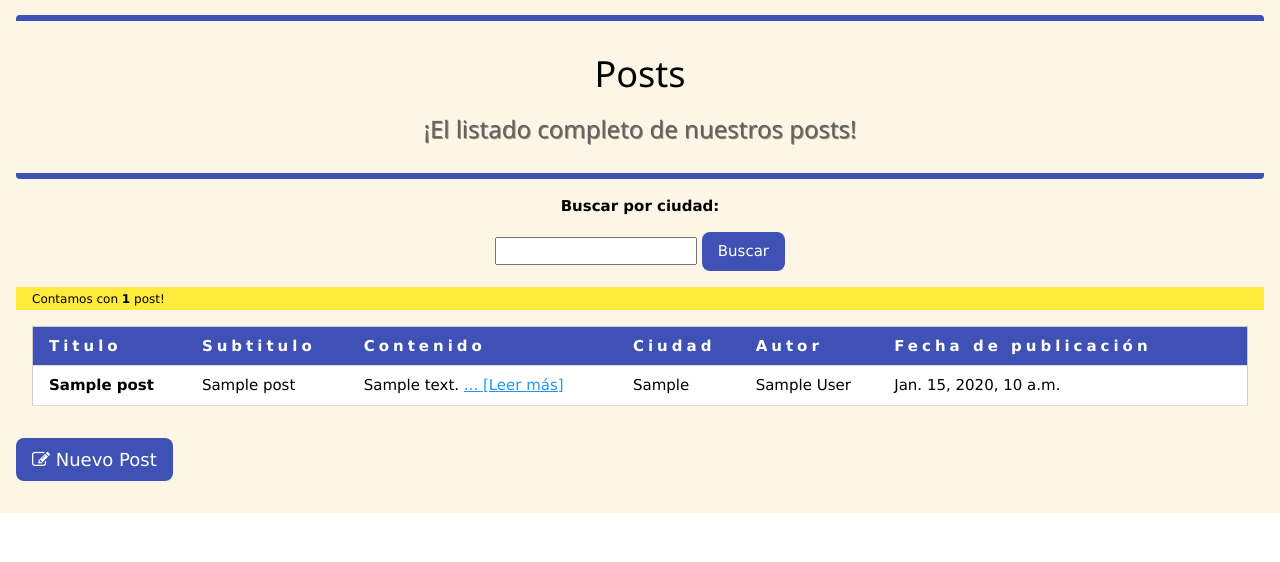
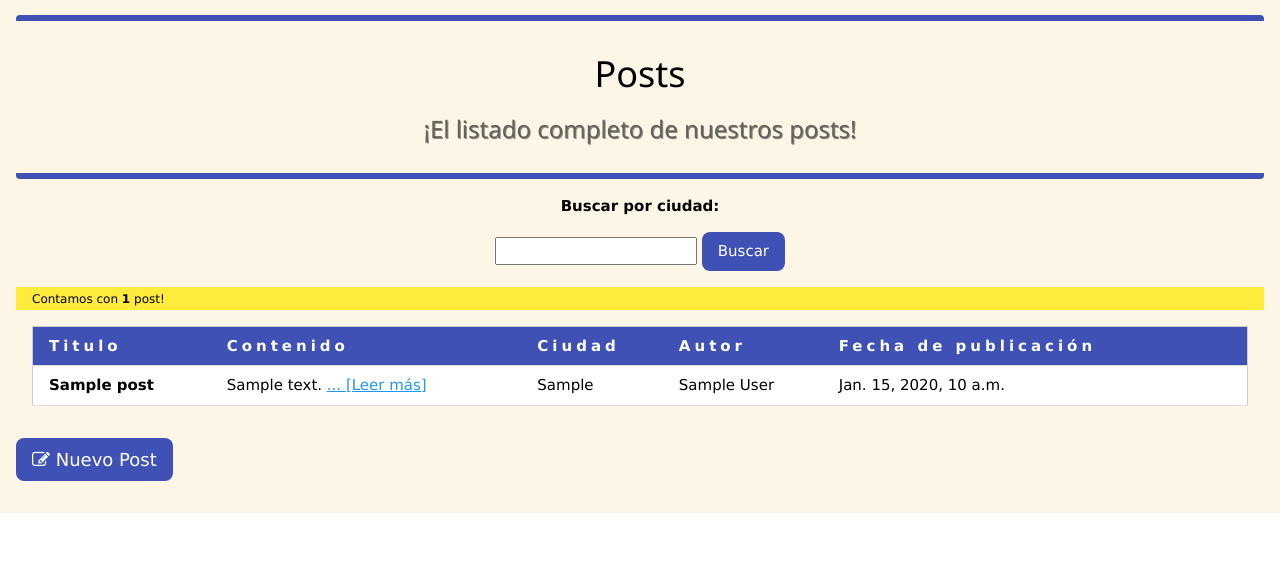
Before and after one commit to tompy017/blog_project, a Django app: page /pages/ in a window 1280 px wide. Shown: the part 238-800 px from the top of the page. Run offline with Django 4.2, Linux system fonts and the light colour scheme; tables that the repository leaves empty hold one stand-in row (values such as "Sample post").

```diff
--- a/blogapp/forms.py
+++ b/blogapp/forms.py
@@ -16,7 +16,7 @@ class NuevoPost(forms.ModelForm):
             'title',
             'subtitle',
             'content',
-            'author',
+            'author'
             ]
         #  Widget para agrandar el area de texto(TextField) a 80 columnas
         widgets = {'content': forms.Textarea(attrs={'cols': 80})}
--- a/blogapp/models.py
+++ b/blogapp/models.py
@@ -17,14 +17,13 @@ class Post(models.Model):
     author = models.CharField(max_length=60)
     date_added = models.DateTimeField(auto_now_add=True)
 
-
     class Meta:
         # Nombres a mostrar en singular y plural (admin panel)
         verbose_name = 'entrada'
         verbose_name_plural = "entradas"
 
     def __str__(self):
-        return f"{self.city} - {self.title} - {self.content[:50]}[...]"
+        return f"{self.city} - {self.title} - {self.subtitle}"
 
 
 class Promo(models.Model):
--- a/blogapp/templates/blogapp/post_detail.html
+++ b/blogapp/templates/blogapp/post_detail.html
@@ -23,9 +23,7 @@
 <!-- Botones -->
 <div class="w3-bar w3-padding-32">
 <a button type="button" class="w3-button w3-round-large w3-large w3-indigo" href=" {% url 'blogapp:Posts' %} ">Volver</button></a>
-{% if user.is_authenticated and user == post.author %}
 <a href="{% url 'blogapp:EditPost' post.id %}" class="w3-button w3-round-large w3-large w3-indigo w3-right"><i class="fa fa-edit"></i> Editar</a>
-{% endif%}
 </div>
 
 {% endblock posts %}
--- a/blogapp/templates/blogapp/posts.html
+++ b/blogapp/templates/blogapp/posts.html
@@ -44,7 +44,6 @@
             <thead>
                 <tr class="w3-indigo w3-wide">
                     <th>Titulo</th>
-                    <th>Subtitulo</th>
                     <th>Contenido</th>
                     <th>Ciudad</th>
                     <th>Autor</th>
@@ -56,13 +55,13 @@
                 {% for post in posts %}
                     <tr>
                         <th>{{post.title}}</th>
-                        <td>{{post.subtitle}}</td>
+
                         <td>{{post.content|slice:':70'}} <a class="w3-text-blue" href="{% url 'blogapp:PostDetail' post.id %}">... [Leer más]</a></td>
                         <td>{{post.city}}</td>
                         <td>{{post.author}}</td>
                         <td>{{post.date_added}}</td>
                         <td>
-                            {% if user.is_authenticated and user == post.author %}
+                            {% if user.is_authenticated %}
                             <!-- Botones de tabla -->
                             <a href="{% url 'blogapp:DeletePost' post.id %}" class="w3-button w3-round w3-indigo w3-small"><i class="fa fa-trash"></i> Borrar</a>
                             <a href="{% url 'blogapp:EditPost' post.id %}" class="w3-button w3-round w3-indigo w3-small"><i class="fa fa-edit"></i> Editar</a>
--- a/blogapp/urls.py
+++ b/blogapp/urls.py
@@ -24,7 +24,7 @@ urlpatterns = [
     path('pages/<post_id>/', post_detail, name='PostDetail'),
     # About
     path('about/', about, name='About'),
-    # Inbox
+    # Messages
     path('messages/', messages, name='Messages'),
     path('messages/delete/<msg_id>/', delete_msg, name='DeleteMsg'),
     path('messages/new_msg/', new_message, name='NewMsg'),
--- a/users/urls.py
+++ b/users/urls.py
@@ -9,10 +9,7 @@ app_name = 'users'
 urlpatterns = [
     # Django's defaults auth urls login/logout
     path('', include('django.contrib.auth.urls')),
-    # Messages
-    # path('messages/', messages, name='Messages'),
-    # path('messages/delete/<msg_id>/', delete_msg, name='DeleteMsg'),
-    # path('messages/new_msg/', new_message, name='NewMsg'),
+
     # Registration/Modification patterns
     path('signup/', register, name='register'),
     path('update/', update_profile, name='UpdateProfile'),
```
Also changed, not shown: blogapp/migrations/0010_post_img_post_subtitle.py (deleted), blogapp/migrations/0010_post_subtitle.py (added), blogapp/migrations/0011_alter_post_img.py (deleted), 1 other file.
